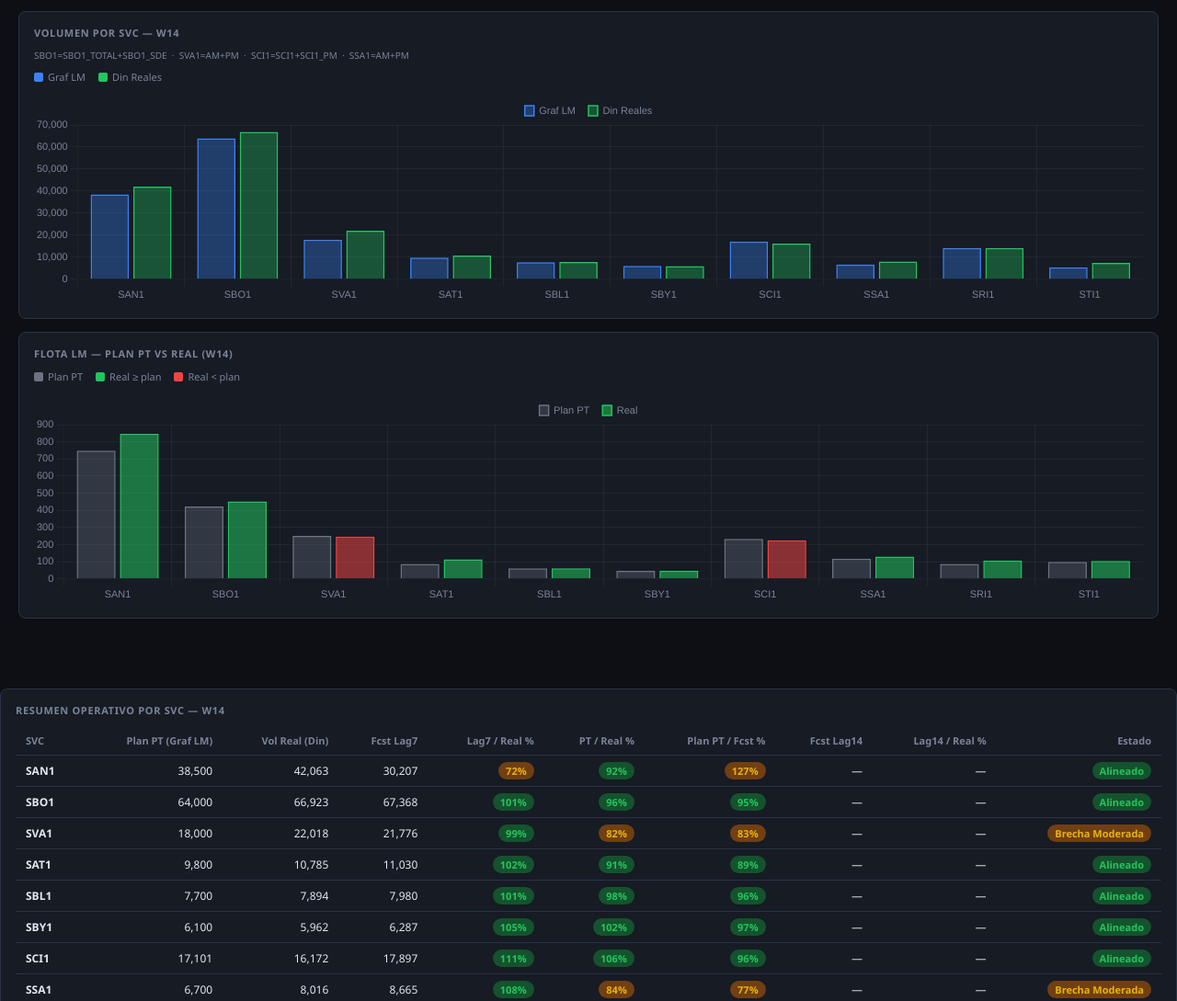
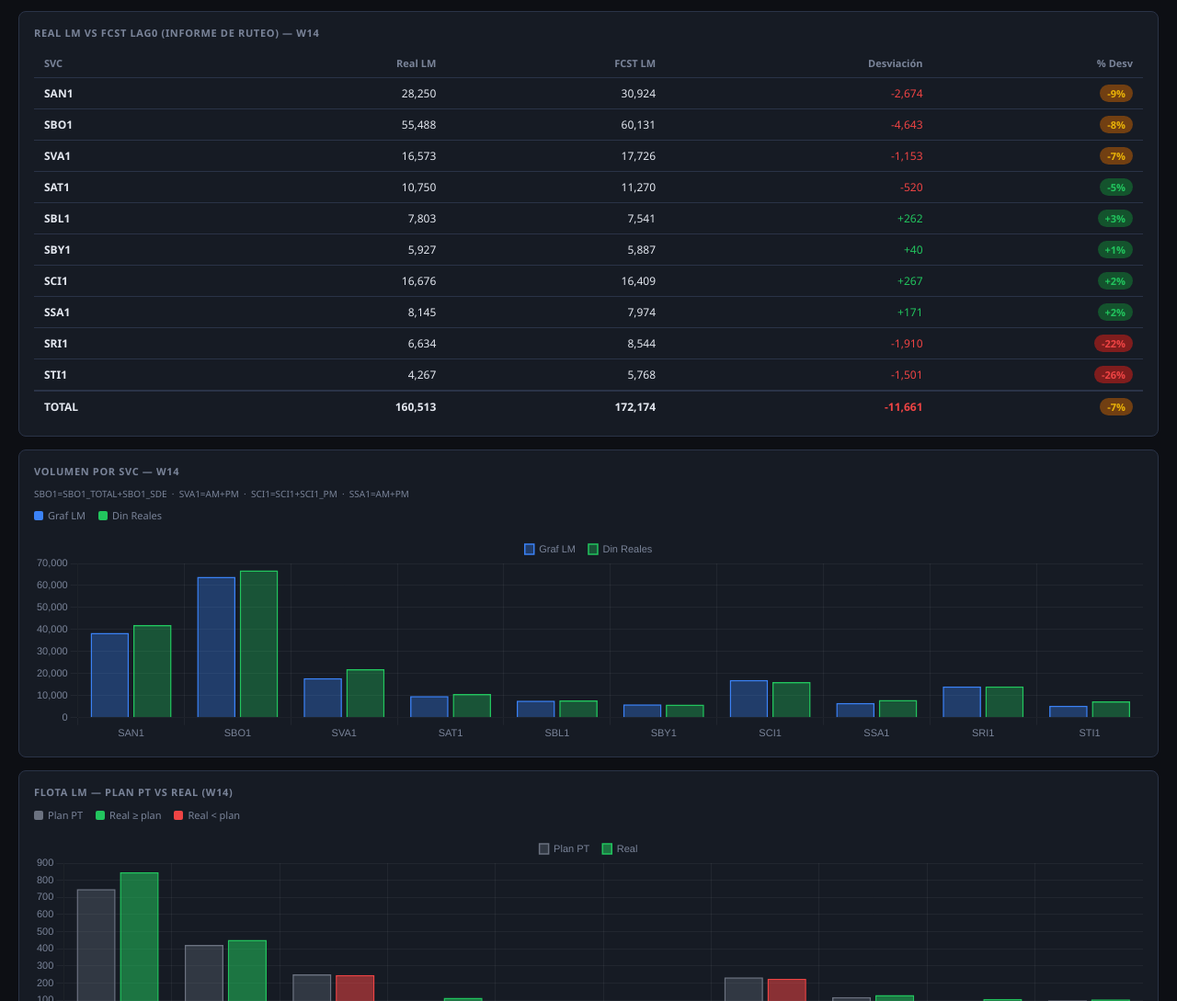
Before and after one commit to andreapaolavanegasvelandia-beep/post-mortem-PT-dashboard, a plain HTML site: page index.html in a window 1280 px wide. Shown: the part 824-1913 px from the top of the page at 92% size. Drawn offline with Linux system fonts and the light colour scheme.

Commit message:
Add files via upload

```diff
--- a/index.html
+++ b/index.html
@@ -87,6 +87,22 @@ tr:hover td{background:rgba(255,255,255,.025);}
         <th class="r">Desv FCST −</th>
       </tr></thead>
       <tbody id="reservas-tbody"></tbody>
+    </table>
+    </div>
+  </div>
+
+  <div class="card" style="margin-bottom:14px">
+    <div class="ct" id="fcst0-ct">Real LM vs FCST Lag0 (Informe de Ruteo) — W14</div>
+    <div style="overflow-x:auto">
+    <table id="fcst0-table">
+      <thead><tr>
+        <th>SVC</th>
+        <th class="r">Real LM</th>
+        <th class="r">FCST LM</th>
+        <th class="r">Desviación</th>
+        <th class="r">% Desv</th>
+      </tr></thead>
+      <tbody id="fcst0-tbody"></tbody>
     </table>
     </div>
   </div>
@@ -392,12 +408,14 @@ function renderFMTable(){
   const prevW = W==='W19'?'W18':W==='W18'?'W17':W==='W17'?'W16':W==='W16'?'W15':'W14';
   const ppk=wKey('p').replace(W.slice(1),prevW.slice(1)), prk=wKey('r').replace(W.slice(1),prevW.slice(1));
   const cpk=wKey('p'), crk=wKey('r');
-  document.getElementById('fm-tbl-ct').textContent=T+' — tabla de adherencia';
-  const thead = document.querySelector('#tbFM').closest('table').querySelector('thead tr');
+  const fmct=document.getElementById('fm-tbl-ct');
+  if(fmct) fmct.textContent=T+' — tabla de adherencia';
+  const thead = document.querySelector('#tbFM') ? document.querySelector('#tbFM').closest('table').querySelector('thead tr') : null;
   if(thead){
     thead.innerHTML='<th>Facility</th><th class="r">Plan '+prevW+'</th><th class="r">Real '+prevW+'</th><th class="r">Adh '+prevW+'</th><th class="r">Plan '+W+'</th><th class="r">Real '+W+'</th><th class="r">Adh '+W+'</th>';
   }
-  document.getElementById('tbFM').innerHTML=FM[T].map(r=>{
+  const tbFM=document.getElementById('tbFM');
+  if(tbFM) tbFM.innerHTML=FM[T].map(r=>{
     return'<tr><td><strong>'+r.f+'</strong></td><td class="r">'+fmt(r[ppk])+'</td><td class="r">'+fmt(r[prk])+'</td><td class="r">'+badge(r[ppk],r[prk])+'</td><td class="r">'+fmt(r[cpk])+'</td><td class="r">'+(r[crk]===null?'<span style="color:#4b5563;font-size:11px">pend.</span>':fmt(r[crk]))+'</td><td class="r">'+(r[crk]===null?'—':badge(r[cpk],r[crk]))+'</td></tr>';
   }).join('');
 }
@@ -467,6 +485,7 @@ function renderReservas(){
 }
 
 function setWeek(w){W=w;['W14','W15','W16','W17','W18','W19'].forEach(x=>document.getElementById('b'+x).classList.toggle('on',w===x));renderAll();renderInsights();}
+function renderAll(){renderKPIs();renderReservas();renderFCST0();renderVol();renderFlota();renderFlotaTable();renderResumen();renderFMChart();renderFMTable();}
 function setTipo(t){T=t;['NHR','Turbo','LV','SV'].forEach(x=>document.getElementById('t'+x).classList.toggle('on',x===t));renderFMChart();renderFMTable();}
 function renderResumen(){
   const svcs=['SAN1','SBO1','SVA1','SAT1','SBL1','SBY1','SCI1','SSA1','SRI1','STI1'];
@@ -504,7 +523,116 @@ function renderResumen(){
   document.getElementById('tbResumen').innerHTML=rows.join('');
   document.getElementById('resumen-ct').textContent='Resumen operativo por SVC — '+W;
 }
-function renderAll(){renderKPIs();renderReservas();renderVol();renderFlota();renderFlotaTable();renderResumen();renderFMChart();renderFMTable();renderInsights();}
+const FCST0={
+  W14:[
+    {s:'SAN1',r:28250,f:30924},
+    {s:'SBO1',r:55488,f:60131},
+    {s:'SVA1',r:16573,f:17726},
+    {s:'SAT1',r:10750,f:11270},
+    {s:'SBL1',r:7803,f:7541},
+    {s:'SBY1',r:5927,f:5887},
+    {s:'SCI1',r:16676,f:16409},
+    {s:'SSA1',r:8145,f:7974},
+    {s:'SRI1',r:6634,f:8544},
+    {s:'STI1',r:4267,f:5768},
+  ],
+  W15:[
+    {s:'SAN1',r:41947,f:47156},
+    {s:'SBO1',r:93177,f:95856},
+    {s:'SVA1',r:26985,f:27702},
+    {s:'SAT1',r:15598,f:15333},
+    {s:'SBL1',r:11321,f:10923},
+    {s:'SBY1',r:9423,f:9912},
+    {s:'SCI1',r:20958,f:24466},
+    {s:'SSA1',r:12645,f:16949},
+    {s:'SRI1',r:11214,f:11893},
+    {s:'STI1',r:8333,f:8483},
+  ],
+  W16:[
+    {s:'SAN1',r:37957,f:39914},
+    {s:'SBO1',r:82344,f:85219},
+    {s:'SVA1',r:23859,f:22608},
+    {s:'SAT1',r:13734,f:13777},
+    {s:'SBL1',r:10387,f:9947},
+    {s:'SBY1',r:8814,f:9009},
+    {s:'SCI1',r:22209,f:21904},
+    {s:'SSA1',r:12607,f:13965},
+    {s:'SRI1',r:9564,f:9688},
+    {s:'STI1',r:7339,f:7387},
+  ],
+  W17:[
+    {s:'SAN1',r:36946,f:37112},
+    {s:'SBO1',r:80633,f:82477},
+    {s:'SVA1',r:24358,f:23723},
+    {s:'SAT1',r:13894,f:13643},
+    {s:'SBL1',r:10175,f:9963},
+    {s:'SBY1',r:7846,f:7521},
+    {s:'SCI1',r:21382,f:21971},
+    {s:'SSA1',r:14163,f:13394},
+    {s:'SRI1',r:9529,f:9702},
+    {s:'STI1',r:6702,f:6641},
+  ],
+  W18:[
+    {s:'SAN1',r:32169,f:30547},
+    {s:'SBO1',r:66149,f:68474},
+    {s:'SVA1',r:20827,f:20642},
+    {s:'SAT1',r:13331,f:13284},
+    {s:'SBL1',r:9590,f:9413},
+    {s:'SBY1',r:6293,f:6062},
+    {s:'SCI1',r:19520,f:18928},
+    {s:'SSA1',r:10777,f:10718},
+    {s:'SRI1',r:8304,f:7841},
+    {s:'STI1',r:6399,f:5830},
+  ],
+  W19:[
+    {s:'SAN1',r:47056,f:44256},
+    {s:'SBO1',r:104714,f:100755},
+    {s:'SVA1',r:31578,f:29728},
+    {s:'SAT1',r:16639,f:16398},
+    {s:'SBL1',r:11980,f:11745},
+    {s:'SBY1',r:9827,f:10557},
+    {s:'SCI1',r:26421,f:26525},
+    {s:'SSA1',r:15020,f:14935},
+    {s:'SRI1',r:12219,f:11382},
+    {s:'STI1',r:9423,f:9861},
+  ],
+};
+function renderFCST0(){
+  const data=FCST0[W];
+  if(!data)return;
+  document.getElementById('fcst0-ct').textContent='Real LM vs FCST Lag0 (Informe de Ruteo) — '+W;
+  let tr=0,tf=0;
+  const rows=data.map(d=>{
+    tr+=d.r; tf+=d.f;
+    const desv=d.r-d.f;
+    const pct=d.f>0?Math.round((d.r-d.f)/d.f*100):null;
+    let cls='',badge='';
+    if(pct!==null){
+      if(Math.abs(pct)<=5){cls='bg';badge='badge bg';}
+      else if(Math.abs(pct)<=10){cls='by';badge='badge by';}
+      else{cls='br';badge='badge br';}
+    }
+    const sign=desv>=0?'+':'';
+    return`<tr>
+      <td><strong>${d.s}</strong></td>
+      <td class="r">${d.r.toLocaleString('es-MX')}</td>
+      <td class="r">${d.f.toLocaleString('es-MX')}</td>
+      <td class="r" style="color:${desv>=0?'#22c55e':'#ef4444'}">${sign}${desv.toLocaleString('es-MX')}</td>
+      <td class="r">${pct!==null?`<span class="${badge}">${sign}${pct}%</span>`:'—'}</td>
+    </tr>`;
+  });
+  const totDesv=tr-tf;
+  const totPct=tf>0?Math.round((tr-tf)/tf*100):null;
+  const sign=totDesv>=0?'+':'';
+  rows.push(`<tr style="border-top:2px solid #2a3347;font-weight:700">
+    <td>TOTAL</td>
+    <td class="r">${tr.toLocaleString('es-MX')}</td>
+    <td class="r">${tf.toLocaleString('es-MX')}</td>
+    <td class="r" style="color:${totDesv>=0?'#22c55e':'#ef4444'}">${sign}${totDesv.toLocaleString('es-MX')}</td>
+    <td class="r">${totPct!==null?`<span class="badge ${Math.abs(totPct)<=5?'bg':Math.abs(totPct)<=10?'by':'br'}">${sign}${totPct}%</span>`:'—'}</td>
+  </tr>`);
+  document.getElementById('fcst0-tbody').innerHTML=rows.join('');
+}
 renderAll();
 
 
```
